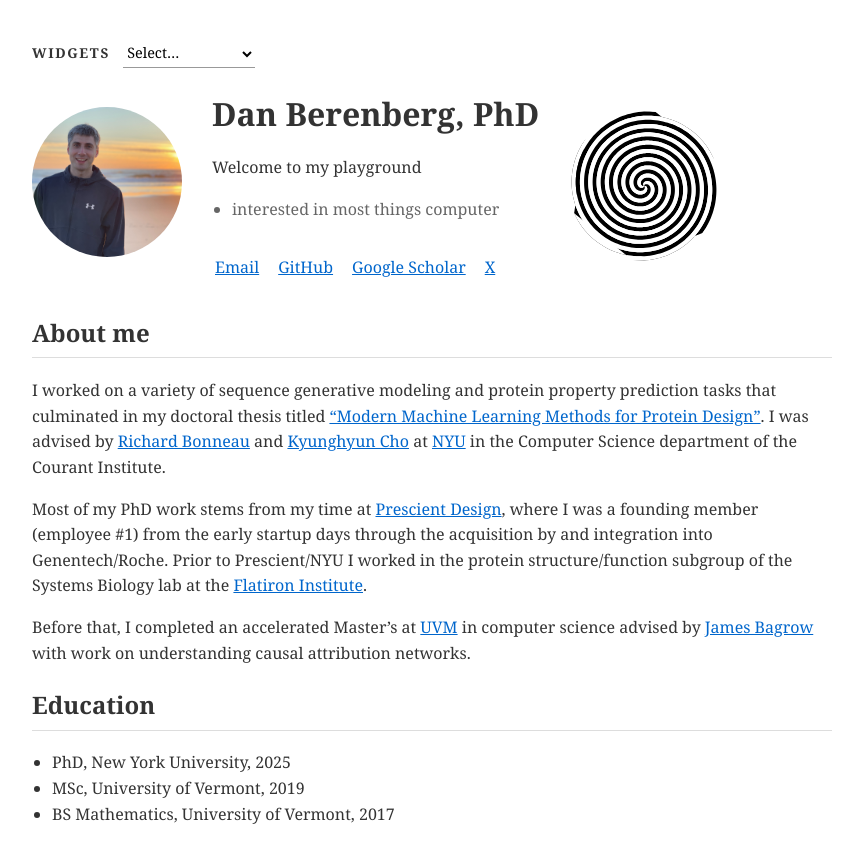
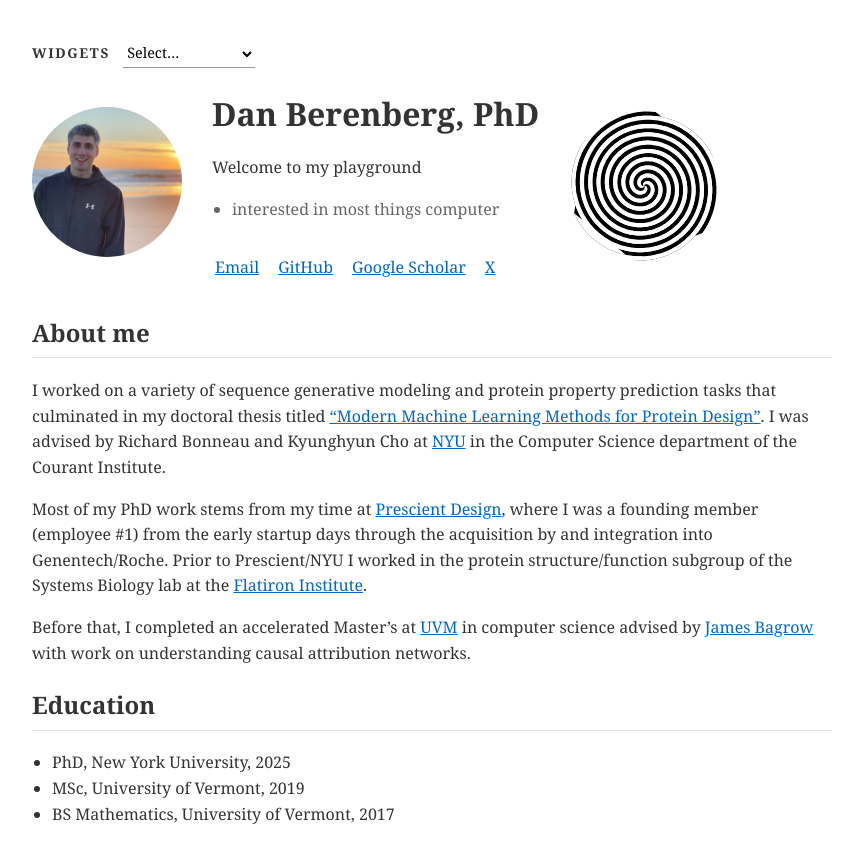
Before and after one commit to djberenberg/djberenberg.github.io, a Jekyll site: the page built from index.md, in a window 1280 px wide. Shown: the top 863 px of the page, without its empty margins (208-1071 px from the left). Built offline with Jekyll 4.4.1, drawn with Linux system fonts in a browser that asks for light colours; some of the changed lines change nothing that is shown.

Commit message:
Update content (#6)
* update content

* update verbiage

* add xor-lab

* update wording

* update wording

* links

```diff
--- a/index.md
+++ b/index.md
@@ -32,7 +32,7 @@ Welcome to my playground
 <script src="/assets/js/spiral.js"></script>
 
 ## About me
-I worked on a variety of sequence generative modeling and protein property prediction tasks that culminated in my doctoral thesis titled ["Modern Machine Learning Methods for Protein Design"](/assets/dissertation.pdf). I was advised by [Richard Bonneau](https://en.wikipedia.org/wiki/Richard_Bonneau) and [Kyunghyun Cho](https://en.wikipedia.org/wiki/Kyunghyun_Cho) at [NYU](https://cs.nyu.edu/home/about/) in the Computer Science department of the Courant Institute.
+I worked on a variety of sequence generative modeling and protein property prediction tasks that culminated in my doctoral thesis titled ["Modern Machine Learning Methods for Protein Design"](/assets/dissertation.pdf). I was advised by Richard Bonneau and Kyunghyun Cho at [NYU](https://cs.nyu.edu/home/about/) in the Computer Science department of the Courant Institute.
 
 Most of my PhD work stems from my time at [Prescient Design](https://www.gene.com/scientists/our-scientists/prescient-design), where I was a founding member (employee #1) from the early startup days through the acquisition by and integration into Genentech/Roche. Prior to Prescient/NYU I worked in the protein structure/function subgroup of the Systems Biology lab at the [Flatiron Institute](https://www.simonsfoundation.org/flatiron/).
 
```
